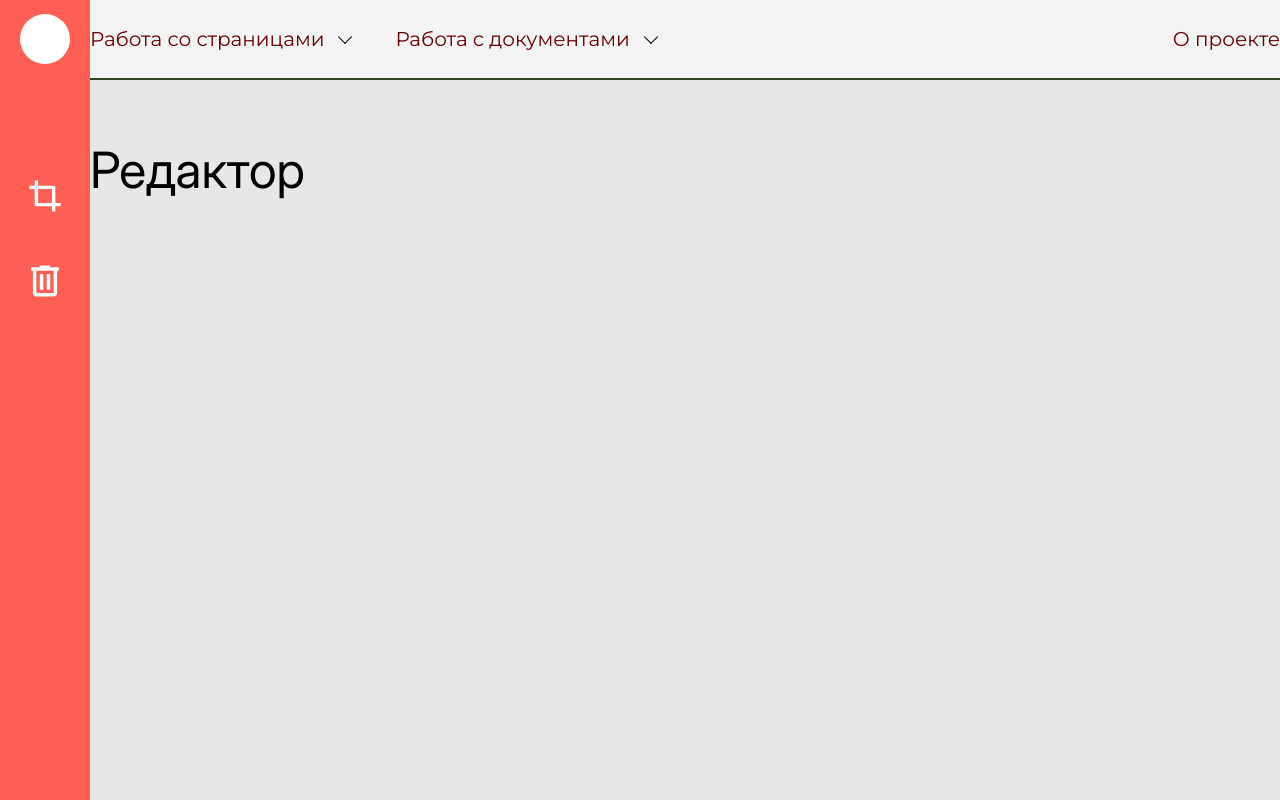
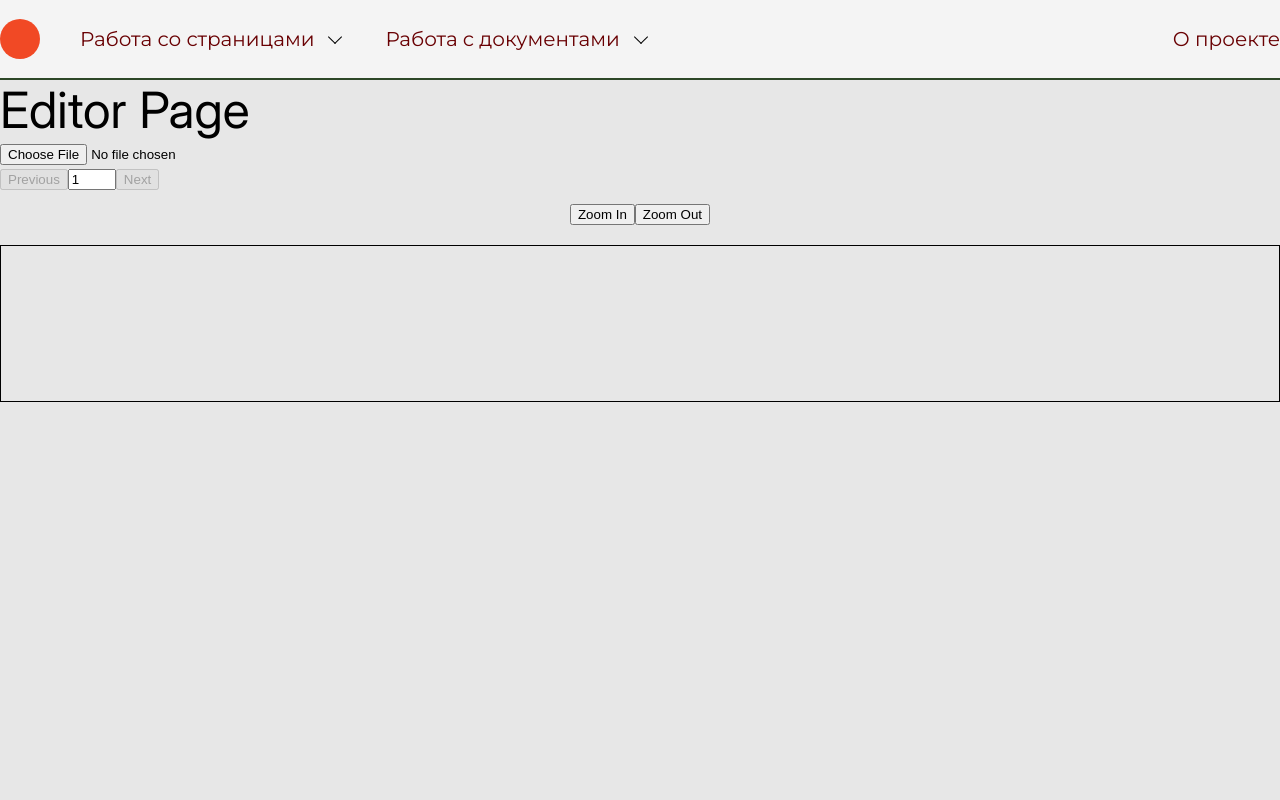
Before and after one commit to PUTENCHIK/pdf_editor, a React (Vite) app in the folder pdf_editor.client/: page /editor in a window 1280 px wide. Built offline with nearby package versions, Linux system fonts and the light colour scheme.

Commit message:
reating ditorage, adding functions for displaying  documents, zooming and switching pages

```diff
--- a/pdf_editor.client/package.json
+++ b/pdf_editor.client/package.json
@@ -10,6 +10,7 @@
     "preview": "vite preview"
   },
   "dependencies": {
+    "pdfjs-dist": "^4.9.124",
     "react": "^18.3.1",
     "react-dom": "^18.3.1",
     "react-router-dom": "^7.0.1"
--- a/pdf_editor.client/src/App.jsx
+++ b/pdf_editor.client/src/App.jsx
@@ -13,7 +13,7 @@ function App() {
                 <Route path="/" element={<RootPage/>}></Route>
                 <Route path="/editor" element={<EditorPage/>}/>
                 <Route path="/convert" element={<ConvertPage/>}/>
-                <Route path='/delete_page/:id' element={<DeletePagePage/>}/>
+                <Route path='/delete_page' element={<DeletePagePage/>}/>
 
                 {/* <Switch>
                     <Route path='/delete_page/:tool' element={<h2>tool</h2>}/>
--- a/pdf_editor.client/src/pages/EditorPage/EditorPage.jsx
+++ b/pdf_editor.client/src/pages/EditorPage/EditorPage.jsx
@@ -1,28 +1,116 @@
-import './EditorPage.css';
-import { useRef } from 'react';
+import React, { useEffect, useState, useRef } from 'react';
+import { getDocument, GlobalWorkerOptions } from 'pdfjs-dist/build/pdf';
+import * as pdfjs from 'pdfjs-dist/build/pdf';
+import Header from '../../components/Header/Header';
+GlobalWorkerOptions.workerSrc = './node_modules/pdfjs-dist/build/pdf.worker.mjs';
 
-import Header from "../../components/Header/Header";
-import RightMenu from "./components/RightMenu/RightMenu";
-import MessageBlocksContainer from '../../components/MessageBlocksContainer/MessageBlocksContainer';
+const EditorPage = () => {
+    const [pdf, setPdf] = useState(null);
+    const [currentPage, setCurrentPage] = useState(1);
+    const [zoom, setZoom] = useState(1);
+    const [error, setError] = useState(null);
+    const canvasRef = useRef(null);
 
-function EditorPage() {
+    // Функция для загрузки PDF-файла
+    const loadPdf = async (file) => {
+        console.log('Загрузка PDF...');
+        const pdfDocument = await getDocument(URL.createObjectURL(file)).promise; // Загружаем PDF из Blob
+        console.log('PDF загружен:', pdfDocument);
+        setPdf(pdfDocument);
+        setError(null);
+        console.log('Количество страниц:', pdfDocument.numPages);
+    };
 
-    const messagesContainer = useRef(null);
+    // Обработка изменения файла
+    const handleFileChange = (event) => {
+        const file = event.target.files[0];
+
+        if (file) {
+            loadPdf(file);
+        }
+    };
+
+    useEffect(() => {
+        const renderPage = async () => {
+            if (!pdf || currentPage < 1 || currentPage > pdf.numPages) {
+                return;
+            }
+            var flag = false
+            while (flag == false){
+                try {
+                    flag=true
+                    const page = await pdf.getPage(currentPage);
+                    const viewport = page.getViewport({ scale: zoom });
+                    const canvas = canvasRef.current;
+                    const ctx = canvas.getContext('2d');
+                    canvas.width = viewport.width;
+                    canvas.height = viewport.height;
+                    await page.render({ canvasContext: ctx, viewport: viewport }).promise;
+                } catch (error) {
+                    flag=false
+                    console.error('Ошибка рендеринга:', error);
+                    setError("Ошибка при рендеринге страницы.");
+                }
+            }
+        };
+
+        renderPage();
+    }, [pdf, currentPage, zoom]);
+
+    const goToPreviousPage = () => {
+        if (currentPage > 1) {
+            setCurrentPage(currentPage - 1);
+        }
+    };
+
+    const goToNextPage = () => {
+        if (pdf && currentPage < pdf.numPages) {
+            setCurrentPage(currentPage + 1);
+        }
+    };
+
+    const zoomIn = () => setZoom(zoom * 1.2);
+    const zoomOut = () => setZoom(zoom / 1.2);
+
+    const handlePageChange = (event) => {
+        const pageNumber = parseInt(event.target.value, 10);
+        if (pdf && pageNumber > 0 && pageNumber <= pdf.numPages) {
+            setCurrentPage(pageNumber);
+        } else {
+            event.target.value = currentPage;
+        }
+    };
 
     return (
-        <>
-            <RightMenu />
-
-            <div className="page-content">
-                <Header linkRootExists={false} />
-
-                <main className="section editor-page">
-                    <h1>Редактор</h1>
-
-                </main>
+        <div>
+            <Header />
+            <h1>Editor Page</h1>
+            {error && <p style={{ color: 'red' }}>{error}</p>} {/* Отображение ошибок */}
+            <input
+                type="file"
+                accept=".pdf" // Ограничиваем выбор только PDF-файлами
+                onChange={handleFileChange}
+            />
+            <div>
+                <button onClick={goToPreviousPage} disabled={currentPage <= 1}>Previous</button>
+                <input
+                    type="number"
+                    value={currentPage}
+                    onChange={handlePageChange}
+                    min="1"
+                    max={pdf ? pdf.numPages : 1} // Устанавливаем максимум на количество страниц, если PDF загружен
+                />
+                <button onClick={goToNextPage} disabled={!pdf || currentPage >= pdf.numPages}>Next</button>
             </div>
-        </>
+            <div style={{ textAlign: 'center', margin: '10px 0' }}>
+                <button onClick={zoomIn}>Zoom In</button>
+                <button onClick={zoomOut}>Zoom Out</button>
+            </div>
+            <div id="canvas_container" style={{ border: '1px solid black', margin: '20px auto', textAlign: 'center' }}>
+                <canvas id="pdf_renderer" ref={canvasRef}></canvas>
+            </div>
+        </div>
     );
-}
+};
 
 export default EditorPage;
```
Also changed, not shown: 3 other files (tests, documents, lock files or other folders).
